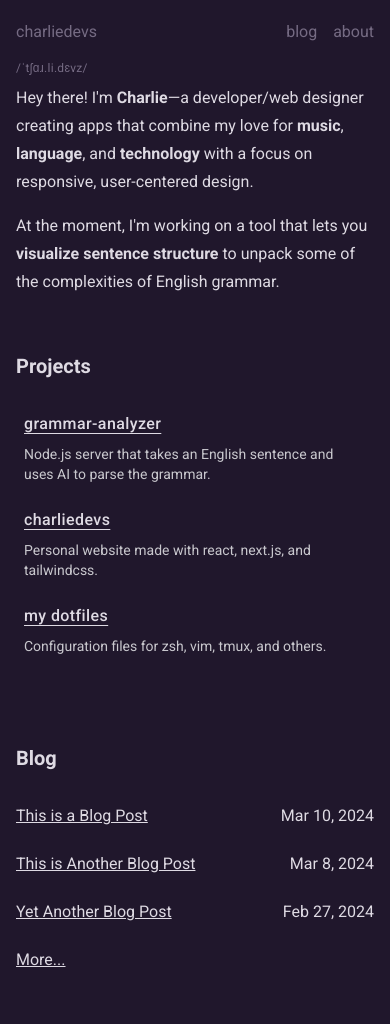
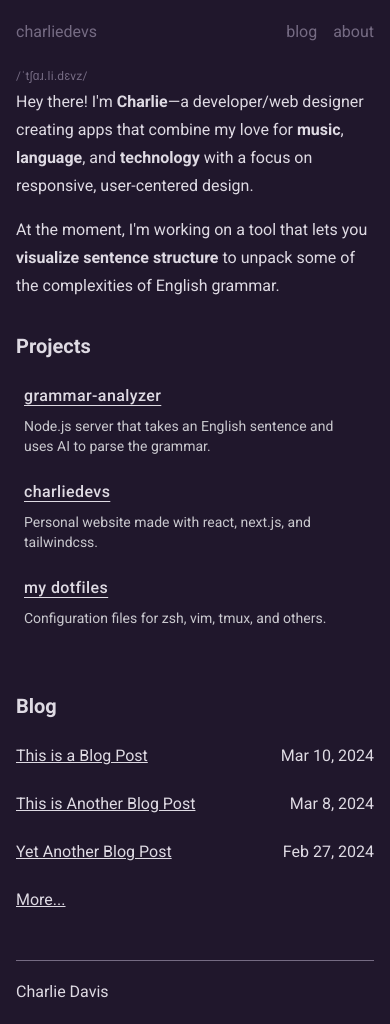
Before and after one commit to charliedevs/charliedevs, a Next.js app: page / in a window 390 px wide. Before the commit the page ends 976 px from the top, so only its background shows below. Built offline with nearby package versions, Linux system fonts and the light colour scheme.

Commit message:
Add footer and update page responsiveness
Trying to reduce padding for mobile while keeping enough space between items

```diff
--- a/src/app/layout.tsx
+++ b/src/app/layout.tsx
@@ -2,6 +2,7 @@ import type { Metadata } from 'next'
 import { Roboto } from 'next/font/google'
 import '@/style/globals.css'
 import Header from '@/components/layout/Header'
+import Footer from '@/components/layout/Footer'
 
 const roboto = Roboto({
     subsets: ['latin'],
@@ -24,6 +25,7 @@ const RootLayout: React.FC<Readonly<RootLayoutProps>> = (
             <body className='mx-auto min-h-screen max-w-2xl bg-purple px-4 py-1 text-primary'>
                 <Header />
                 {props.children}
+                <Footer />
             </body>
         </html>
     )
--- a/src/app/page.tsx
+++ b/src/app/page.tsx
@@ -7,11 +7,11 @@ import { IconExternalLink } from '@tabler/icons-react'
 
 const Home: NextPage = () => {
     return (
-        <main className='flex w-full flex-col items-center justify-between gap-14'>
+        <main className='flex w-full flex-col items-center justify-between gap-8 transition-all md:gap-14'>
             <div id='blurb' className='flex w-full flex-col gap-4 leading-7'>
                 <h1
                     title='IPA phonemic transcription of charliedevs'
-                    className='-mb-2 text-xs tracking-wide text-secondary'
+                    className='-mb-3 text-xs tracking-wide text-secondary'
                 >
                     {'/ˈtʃɑɹ.li.dɛvz/'}
                 </h1>
@@ -28,10 +28,10 @@ const Home: NextPage = () => {
                 </p>
             </div>
             <div id='projects' className='min-h-44 w-full'>
-                <h2 className='mb-8 text-xl font-semibold'>Projects</h2>
+                <h2 className='mb-6 text-xl font-semibold md:mb-8'>Projects</h2>
                 <div
                     id='project-links'
-                    className='grid h-fit grid-cols-1 justify-between gap-3 text-left transition-all  sm:grid-cols-2 md:mb-0 md:w-full md:max-w-3xl md:grid-cols-3'
+                    className='grid h-fit grid-cols-1 justify-between gap-3 text-left sm:grid-cols-2 md:w-full md:max-w-3xl md:grid-cols-3'
                 >
                     {projects.map((p) => (
                         <Link
@@ -41,7 +41,7 @@ const Home: NextPage = () => {
                             target='_blank'
                             title='Open GitHub Page'
                         >
-                            <div className='group -mt-3  h-fit min-h-24 rounded-lg from-fuchsia-400/20 to-fuchsia-400/15 px-2 py-3 outline-none transition-all ease-in hover:bg-gradient-to-br md:px-4 md:hover:min-h-[7.5rem]'>
+                            <div className='group -mt-3  h-fit min-h-24 rounded-lg from-fuchsia-500/15 to-fuchsia-400/10 px-2 py-3 outline-none transition-all ease-in hover:bg-gradient-to-br md:px-4 md:hover:min-h-[7.5rem]'>
                                 <h3 className='mr-1 flex justify-between align-middle font-medium tracking-wide underline underline-offset-4 transition-all group-hover:text-gray-100 group-hover:underline-offset-2'>
                                     {p.title}
                                     <IconExternalLink
@@ -58,7 +58,7 @@ const Home: NextPage = () => {
                 </div>
             </div>
             <div id='blog-posts' className='min-h-44 w-full'>
-                <h2 className='mb-8 text-xl font-semibold'>Blog</h2>
+                <h2 className='mb-6 text-xl font-semibold md:mb-8'>Blog</h2>
                 <div id='blog-links' className='grid flex-col gap-6'>
                     {[
                         { title: 'This is a Blog Post', date: '2024-03-10' },
@@ -73,7 +73,7 @@ const Home: NextPage = () => {
                     ].map((b) => (
                         <div key={b.title} className='flex justify-between'>
                             <Link href='/'>
-                                <p className='underline hover:text-slate-300'>
+                                <p className='underline hover:decoration-slate-400'>
                                     {b.title}
                                 </p>
                             </Link>
@@ -84,7 +84,7 @@ const Home: NextPage = () => {
                     ))}
                     <div>
                         <Link href='/blog'>
-                            <p className='underline hover:text-slate-300'>
+                            <p className='underline hover:decoration-slate-400'>
                                 More...
                             </p>
                         </Link>
--- /dev/null
+++ b/src/components/layout/Footer.tsx
@@ -0,0 +1,13 @@
+export const Footer = () => {
+    return (
+        <footer className='mb-4 mt-12 h-fit w-full md:mt-28'>
+            <hr className='border-secondary my-4 h-1' />
+            <div className='align-center flex justify-between'>
+                <p>Charlie Davis</p>
+                <div id='iconLinks' className='ml-4 flex gap-4'></div>
+            </div>
+        </footer>
+    )
+}
+
+export default Footer
--- a/src/components/layout/Header.tsx
+++ b/src/components/layout/Header.tsx
@@ -1,6 +1,6 @@
 export const Header = () => {
     return (
-        <header className='mt-4 flex h-10 w-full items-start justify-between md:mt-8 md:h-20'>
+        <header className='mt-4 flex h-12 w-full items-start justify-between transition-all md:mt-8 md:h-20'>
             <p className='text-secondary'>charliedevs</p>
             <div className='ml-4 flex gap-4'>
                 <div id='blogLink' className='text-secondary'>
--- a/tailwind.config.ts
+++ b/tailwind.config.ts
@@ -12,6 +12,12 @@ const config: Config = {
                 purple: {
                     DEFAULT: '#20172C',
                 },
+                primary: {
+                    DEFAULT: '#DEDAE3',
+                },
+                secondary: {
+                    DEFAULT: '#756B83',
+                },
             },
         },
     },
```
